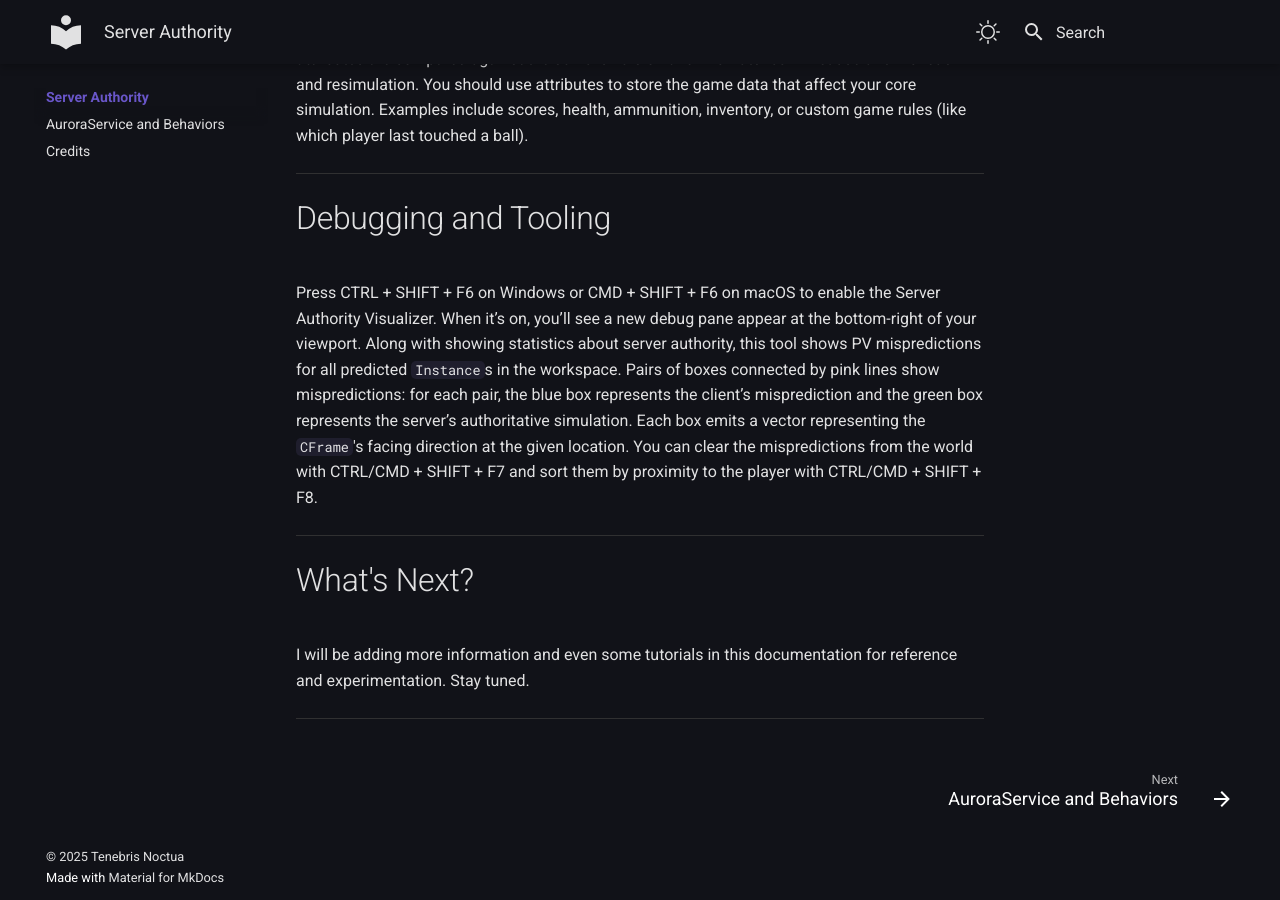
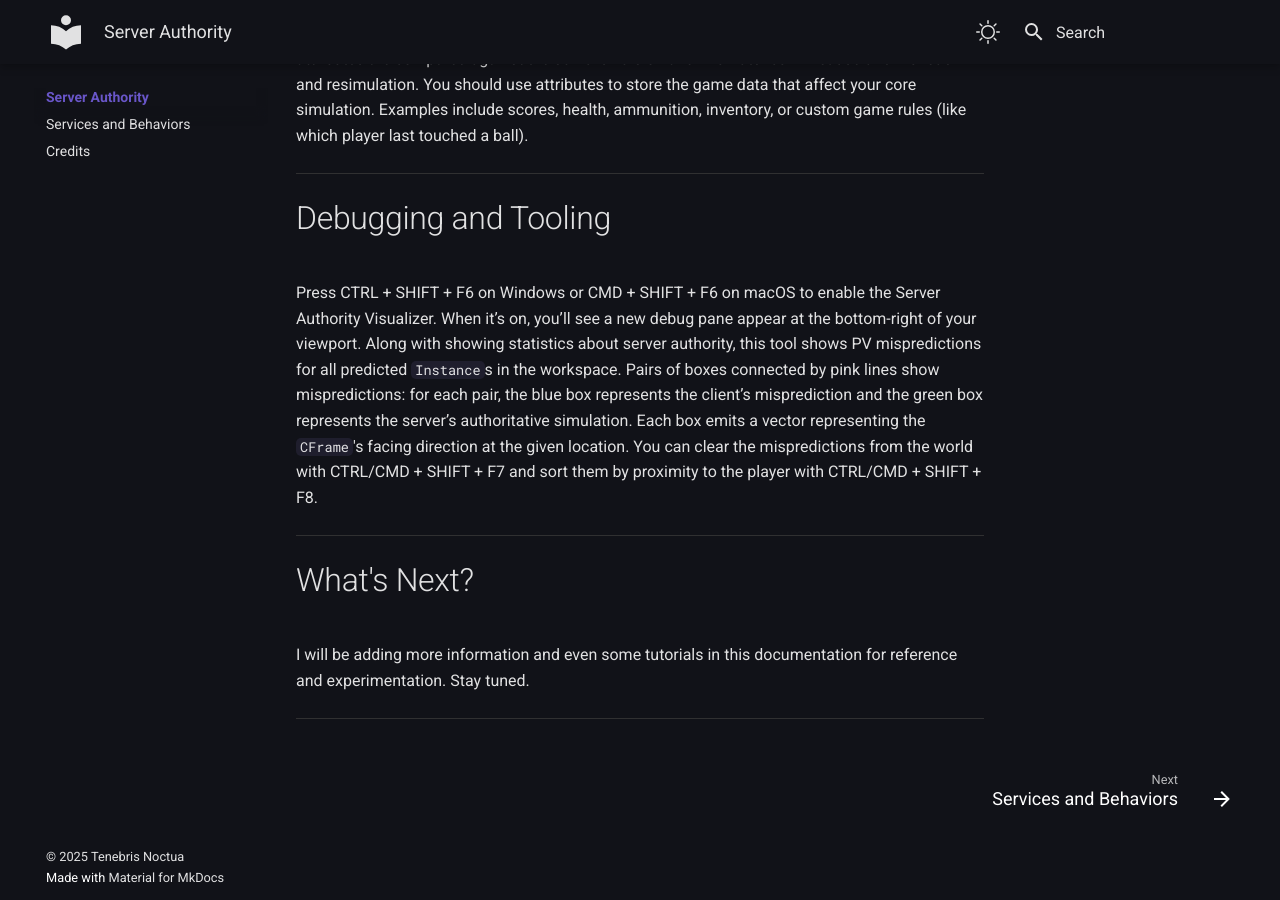
Before and after one commit to TenebrisNoctua/ServerAuthority, an MkDocs documentation site: the page built from docs/index.md, in a window 1280 px wide and 900 px high, scrolled down 7692 px. Built offline with MkDocs 1.6.1 and Material for MkDocs 9.7.7, drawn with Linux system fonts in a browser that asks for light colours.

Commit message:
Update the Documentation.

```diff
--- a/mkdocs.yml
+++ b/mkdocs.yml
@@ -61,7 +61,7 @@ markdown_extensions:
 nav:
   - Server Authority:
     - Server Authority: index.md
-    - AuroraService and Behaviors: aurora.md
+    - Services and Behaviors: aurora.md
     - Credits: credits.md
 copyright: |
   &copy; 2025 <a href="https://github.com/TenebrisNoctua"  target="_blank" rel="noopener">Tenebris Noctua</a>
```
